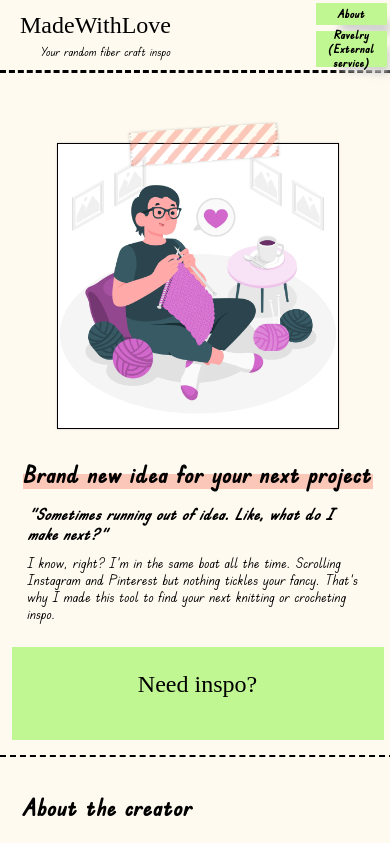
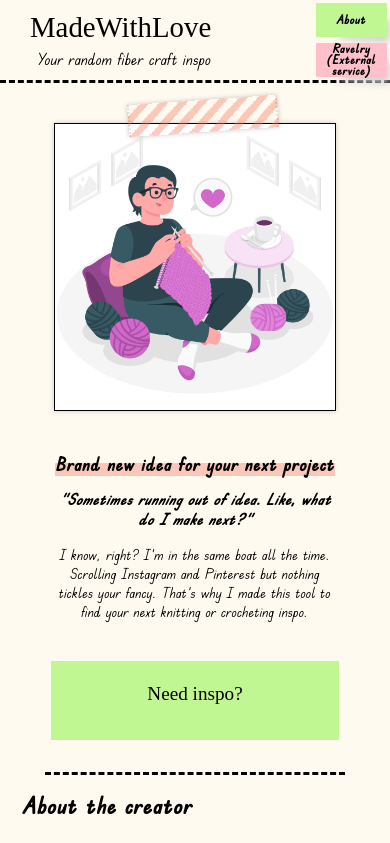
Before and after one commit to MarinU-M/project-randompattern-frontend, a React (Create React App) app: page /randompattern in a window 390 px wide. Shown: the top 843 px of the page. Built offline with nearby package versions, Linux system fonts and the light colour scheme; no server answers; a web font is replaced by a local one.

Commit message:
add media query

```diff
--- a/src/components/App/App.css
+++ b/src/components/App/App.css
@@ -3,15 +3,9 @@
 .app {
   font-family: "Edu TAS Beginner", cursive;
   background-color: floralwhite;
-  font-size: 25px;
+  font-size: 1.5rem;
   display: flex;
   flex-direction: column;
   justify-content: center;
+  margin: 0;
 }
-
-@media screen and (max-width: 1100px) and (min-width: 320px) {
-  .app {
-    margin: 0;
-    font-size: 16px;
-  }
-}
--- a/src/components/Header/Header.css
+++ b/src/components/Header/Header.css
@@ -23,7 +23,7 @@
   font-family: "Pacifico", cursive;
   margin: 0;
   text-align: left;
-  font-size: 48px;
+  font-size: 3.2rem;
   width: fit-content;
   align-self: center;
   text-decoration: none;
@@ -37,34 +37,36 @@
   align-self: flex-end;
 }
 
+@media screen and (max-width: 1200px) {
+  .header__subtitle {
+    font-size: 1.2rem;
+  }
+}
+
 @media screen and (max-width: 850px) {
+  .header__titles {
+    flex-direction: column;
+    gap: 0.3em;
+    align-self: center;
+    margin: auto auto auto 80px;
+  }
+  .header__title {
+    font-size: 2rem;
+  }
+}
+@media screen and (max-width: 460px) {
   .header {
-    height: 90px;
+    height: 80px;
   }
   .header__titles {
-    gap: 5px;
-    margin: auto auto auto 50px;
-    flex-direction: column;
+    gap: 0.2em;
+    align-self: center;
+    margin-left: 30px;
   }
   .header__title {
-    font-size: 30px;
+    font-size: 1.8rem;
   }
   .header__subtitle {
-    font-size: 16px;
+    font-size: 1rem;
   }
 }
-@media screen and (max-width: 400px) {
-  .header {
-    height: 70px;
-  }
-  .header__titles {
-    margin: 0 0 0 20px;
-    flex-direction: column;
-  }
-  .header__title {
-    font-size: 24px;
-  }
-  .header__subtitle {
-    font-size: 12px;
-  }
-}
--- a/src/components/Main/Main.css
+++ b/src/components/Main/Main.css
@@ -1,7 +1,7 @@
 .pattern-button {
   display: flex;
   flex-direction: row;
-  justify-content: space-around;
+  justify-content: space-evenly;
   align-items: center;
   width: 1300px;
   margin: 0 auto;
@@ -57,9 +57,9 @@
 }
 
 .pattern-button__title {
-  font-size: 40px;
+  font-size: 2.5rem;
   width: fit-content;
-  margin: 0 0 30px;
+  margin: 0 0 2rem;
   background: linear-gradient(transparent 50%, rgba(245, 124, 100, 0.4) 0%);
   background-repeat: no-repeat;
   background-position: left bottom;
@@ -69,29 +69,26 @@
 .pattern-button__subtitle {
   font-style: italic;
   font-weight: bold;
-  font-size: 24px;
+  font-size: 1.5rem;
   margin: 0;
   width: 600px;
 }
 
 .pattern-button__text {
-  font-size: 18px;
   width: fit-content;
   text-align: start;
-  display: flex;
-  flex-direction: column;
   width: 550px;
-  margin: 20px 0;
+  margin: 1.5rem 0;
 }
 
 .pattern-button__btn {
-  margin-top: 30px;
+  margin-top: 2rem;
   padding: 1em 1.5em;
   cursor: pointer;
   width: 500px;
   height: 100px;
   font-family: "Pacifico", cursive;
-  font-size: 40px;
+  font-size: 2.5rem;
   background-color: #c1f792;
   border: none;
   text-decoration: none;
@@ -121,94 +118,99 @@
   box-shadow: 0 1px 1px rgba(0, 0, 0, 0.3), -1px 1px 1px rgba(0, 0, 0, 0.2);
 }
 
-@media screen and (max-width: 900px) {
+@media screen and (max-width: 1300px) {
+  .pattern-button {
+    width: 900px;
+  }
+  .pattern-button__images {
+    margin: 80px 0;
+  }
+  .pattern-button__img {
+    width: 400px;
+    height: 400px;
+  }
+  .pattern-button__title {
+    font-size: 2rem;
+    margin: 0 0 1.5rem;
+  }
+  .pattern-button__subtitle {
+    font-size: 1.5rem;
+    width: 480px;
+    text-align: center;
+  }
+  .pattern-button__text {
+    width: 480px;
+    text-align: center;
+    margin: 1rem 0;
+    font-size: 1.2rem;
+  }
+  .pattern-button__btn {
+    margin-top: 2rem;
+    padding: 0.5em 1em;
+    width: 400px;
+    height: 80px;
+
+    font-size: 2rem;
+  }
+}
+@media screen and (max-width: 1000px) {
   .pattern-button {
     flex-direction: column;
-    width: 780px;
-    margin: 30px auto;
-    border-bottom: 2px dashed #000;
+    width: 500px;
   }
   .pattern-button__images {
-    box-shadow: 0 0 3px rgba(0, 0, 0, 0.2);
-    width: fit-content;
-    height: min-content;
-    margin: 50px 0;
-  }
-  .pattern-button__tape {
-    top: -1em;
-    left: 26%;
-    width: 80px;
-    height: 25px;
-    background-size: 18px 18px;
-    border-left: 2px dotted rgba(0, 0, 0, 0.1);
-    border-right: 2px dotted rgba(0, 0, 0, 0.1);
-    box-shadow: 0 0 3px rgba(0, 0, 0, 0.2);
+    margin: 60px 0;
   }
   .pattern-button__img {
     width: 350px;
     height: 350px;
   }
   .pattern-button__title {
-    font-size: 35px;
-    width: fit-content;
-    margin: 0 0 20px;
+    margin: 0 0 1rem;
   }
   .pattern-button__subtitle {
-    font-size: 20px;
-    margin: 0;
-    width: fit-content;
+    width: 450px;
   }
   .pattern-button__text {
-    font-size: 16px;
-    margin: 15px 0;
+    width: 450px;
+    font-size: 1.1rem;
   }
   .pattern-button__btn {
-    margin: 20px 0;
-    width: 450px;
-    height: 80px;
-    font-size: 36px;
-  }
-  .pattern-button__btn:hover::before {
-    border-width: 0 30px 30px 0;
+    margin-bottom: 2rem;
   }
 }
-@media screen and (max-width: 400px) {
+@media screen and (max-width: 500px) {
   .pattern-button {
-    flex-direction: column;
-    width: 395px;
-    margin: 20px auto;
-    border-bottom: 2px dashed #000;
+    width: 300px;
   }
   .pattern-button__images {
-    box-shadow: 0 0 2px rgba(0, 0, 0, 0.2);
-    margin-bottom: 30px;
+    margin: 40px 0;
+  }
+  .pattern-button__tape {
+    width: 50px;
+    height: 20px;
   }
   .pattern-button__img {
     width: 280px;
     height: 280px;
   }
   .pattern-button__title {
-    font-size: 24px;
-    width: 350px;
-    margin: 0 0 15px;
+    font-size: 1.2rem;
+    margin: 0 0 0.8rem;
   }
   .pattern-button__subtitle {
-    font-size: 16px;
-    margin: 0;
-    width: 340px;
+    width: 280px;
+    font-size: 1rem;
   }
   .pattern-button__text {
-    font-size: 14px;
-    width: 340px;
-    margin: 10px 0;
+    width: 280px;
+    font-size: 0.9rem;
   }
   .pattern-button__btn {
-    margin: 15px 0;
-    width: 300px;
-    height: 45px;
-    font-size: 24px;
-  }
-  .pattern-button__btn:hover::before {
-    border-width: 0 30px 30px 0;
+    margin-top: 1.5rem;
+    width: 250px;
+    height: 60px;
+    line-height: 3rem;
+    font-size: 1.2rem;
   }
 }
--- a/src/components/Navigation/Navigation.css
+++ b/src/components/Navigation/Navigation.css
@@ -57,7 +57,7 @@
   text-decoration: none;
   color: black;
   font-weight: 700;
-  font-size: 24px;
+  font-size: 1.5rem;
   line-height: 20px;
   font-weight: bold;
 
@@ -85,6 +85,9 @@
     width: 100px;
     height: 50px;
   }
+  .navigation__link {
+    font-size: 1rem;
+  }
 }
 
 @media screen and (max-width: 400px) and (min-width: 320px) {
@@ -103,8 +106,8 @@
     height: 35px;
   }
   .navigation__link {
-    font-size: 12px;
-    line-height: 14px;
+    font-size: 0.8rem;
+    line-height: 11px;
     text-align: center;
   }
 }
--- a/src/components/Navigation/Navigation.js
+++ b/src/components/Navigation/Navigation.js
@@ -11,7 +11,7 @@
             About
           </HashLink>
         </li>
-        <li className="navigation__list-item Navigation__list-item_Ravelry">
+        <li className="navigation__list-item navigation__list-item_Ravelry">
           <a
             href="https://www.ravelry.com/"
             className="navigation__link"
--- a/src/components/RandomPattern/RandomPattern.css
+++ b/src/components/RandomPattern/RandomPattern.css
@@ -3,7 +3,7 @@
   flex-direction: column;
   justify-content: center;
   align-items: center;
-  width: 1300px;
+  width: 1150px;
   margin: 0 auto;
   border-bottom: 3px dashed #000;
   padding: 30px 0;
@@ -27,42 +27,5 @@
   flex-direction: row;
 }
 
-@media screen and (max-width: 850px) {
-  .random-pattern {
-    width: 780px;
-    margin: 50px auto 0;
-    border-bottom: 2px dashed #000;
-  }
-
-  .random-pattern__title {
-    font-size: 35px;
-    width: fit-content;
-    margin: 30px auto 30px;
-  }
-
-  .random-pattern__cards {
-    margin: 20px auto;
-    gap: 35px;
-    flex-direction: column;
-  }
+@media screen and (max-width: 1150px) {
 }
-
-@media screen and (max-width: 400px) {
-  .random-pattern {
-    width: 395px;
-    margin: 70px auto 0;
-    border-bottom: 2px dashed #000;
-  }
-
-  .random-pattern__title {
-    font-size: 24px;
-    width: fit-content;
-    margin: 30px auto 20px;
-  }
-
-  .random-pattern__cards {
-    margin: 20px auto;
-    gap: 35px;
-    flex-direction: column;
-  }
-}
```
